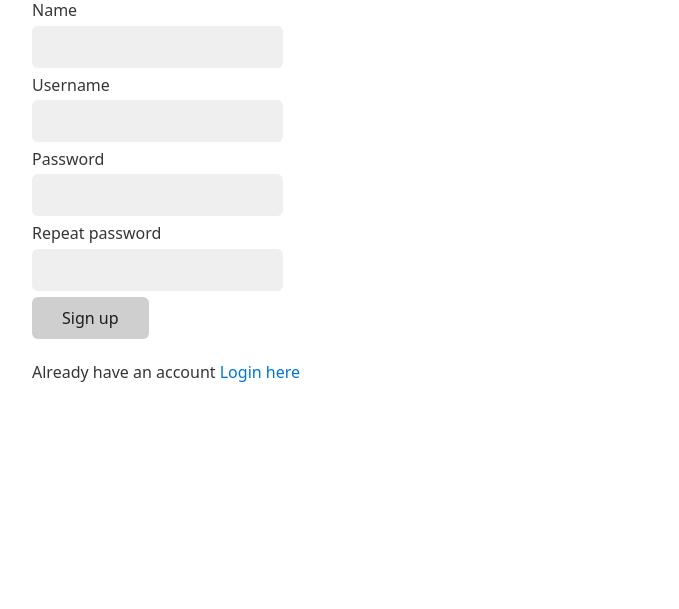
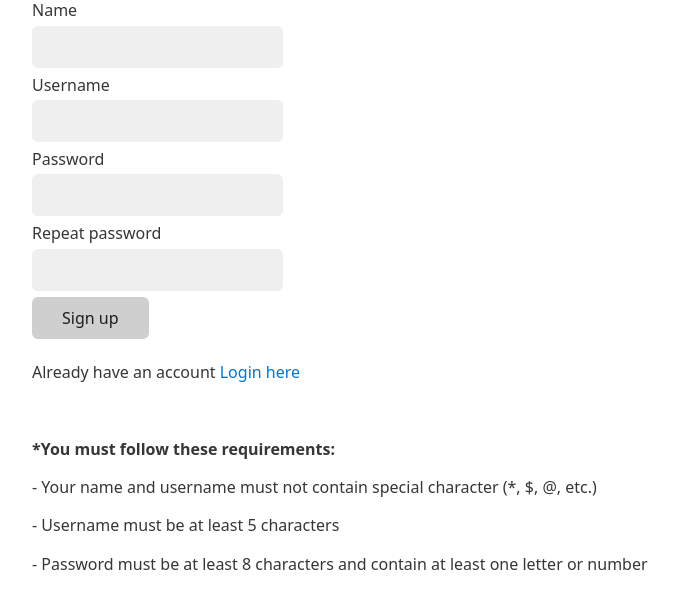
Before and after one commit to TranAnSE/EHC_SimpleLoginLogoutPHP, a PHP site: page /signup.html in a window 1280 px wide. Shown: the part 86-695 px from the top of the page, without its empty margins (208-887 px from the left). Run offline with PHP 8.4, Linux system fonts and the light colour scheme; some libraries are stand-ins or nearby versions.

Commit message:
Update
Clean Code & Update Policy

```diff
--- a/signup-success.html
+++ b/signup-success.html
@@ -1,3 +1,4 @@
+<!-- Simple HTML page notice signup successful -->
 <!DOCTYPE html>
 <html>
 <head>
--- a/signup.html
+++ b/signup.html
@@ -1,3 +1,4 @@
+<!-- UI page for signing up -->
 <!DOCTYPE html>
 <html>
 <head>
@@ -9,7 +10,7 @@
 <body>
 
     <h1>Signup</h1>
-
+    <!-- Simple Sign up form -->
     <form action="signup-process" method="post" id="signup" novalidate>
         <div>
             <label for="name">Name</label>
@@ -31,8 +32,18 @@
             <input type="password" id="password_confirmation" name="password_confirmation">
         </div>
 
+        <!-- Submit Button -->
         <button>Sign up</button>
+
+        <!-- Additional Line -->
         <p>Already have an account <a href="login">Login here</a></p>
+        <br>
+
+        <!-- Policy -->
+        <p><b>*You must follow these requirements:</b></p>
+        <p>- Your name and username must not contain special character (*, $, @, etc.)</p>
+        <p>- Username must be at least 5 characters</p>
+        <p>- Password must be at least 8 characters and contain at least one letter or number</p>
     </form>
 
 </body>
```
Also changed, not shown: login.php (+11 -8 lines), signup-process.php (+12 -4 lines), .htaccess, README.md.
